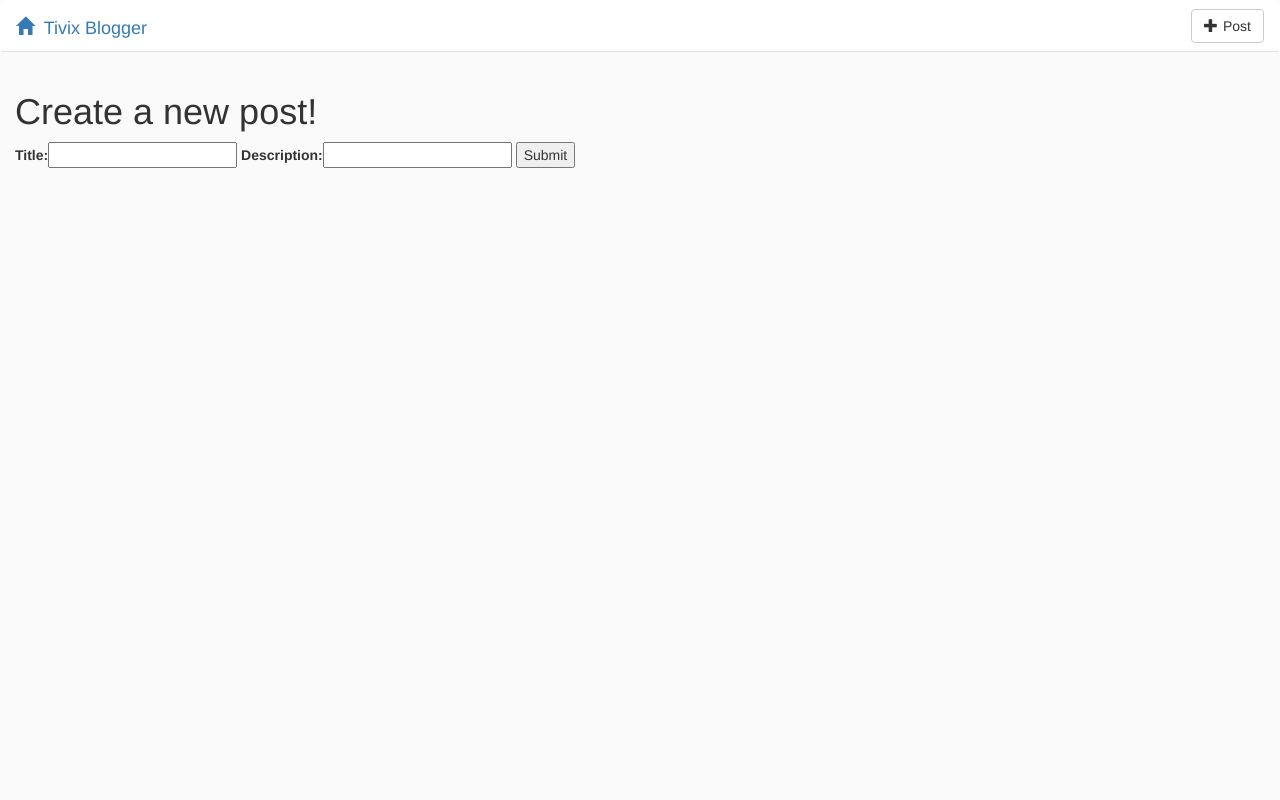
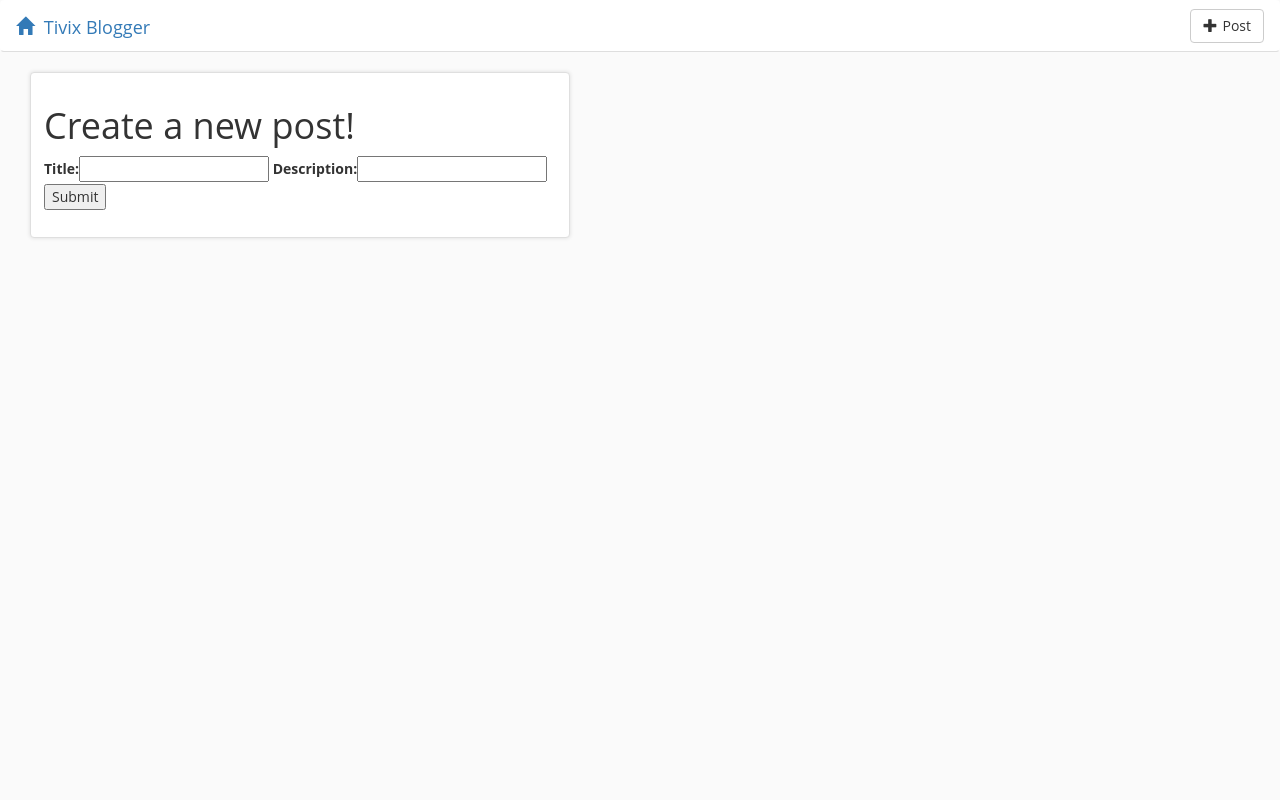
Before and after one commit to RyanStack/Blogger, a Django app: page /blog/create/ in a window 1280 px wide. Run offline with Django 3.2, Linux system fonts and the light colour scheme; some libraries are stand-ins or nearby versions.

Commit message:
html/css adjustments

```diff
--- a/blogger/blog/static/css/blog.css
+++ b/blogger/blog/static/css/blog.css
@@ -1,3 +1,13 @@
+body {
+	font-family: 'Open Sans', sans-serif;
+}
+
+.tivix-blog .thumbnail {
+	transition: none;
+	border: 1px solid #DFDFDF;
+    box-shadow: 0px 0px 4px 0px rgba(0, 0, 0, 0.12);
+}
+
 .tivix-blog {
 	background-color: #FAFAFA;
 }
@@ -23,6 +33,11 @@
 	word-wrap: break-word;
 }
 
+.tivix-blog .tivix-list .detail-link {
+	color: #142c41;
+    font-size: 24px;xf
+}
+
 .tivix-blog .tivix-list .detail-link:hover {
 	color: #990000;
 	text-decoration: none;
--- a/blogger/blog/templates/blog/create.html
+++ b/blogger/blog/templates/blog/create.html
@@ -1,13 +1,16 @@
 {% extends 'blog/base.html' %}
-
 {% block content %}
+{% if error_message %}<p><strong>{{ error_message }}</strong></p>{% endif %}
+<div class="col-md-6 tivix-detail">
+	<div class="thumbnail">
+		<div class="caption">
 			<h1>Create a new post!</h1>
-
-	{% if error_message %}<p><strong>{{ error_message }}</strong></p>{% endif %}
-
 			<form action="{% url 'blog:create' %}" method="post">
 				{% csrf_token %}
 				{{ form }}
 				<input type="submit" value="Submit" />
 			</form>
+		</div>
+	</div>
+</div>
 {% endblock %}
```
Also changed, not shown: blogger/blog/templates/blog/delete.html (+7 -4 lines), blogger/blog/templates/blog/update.html (+7 -3 lines). Lines whose indentation alone changed are shown as unchanged.
